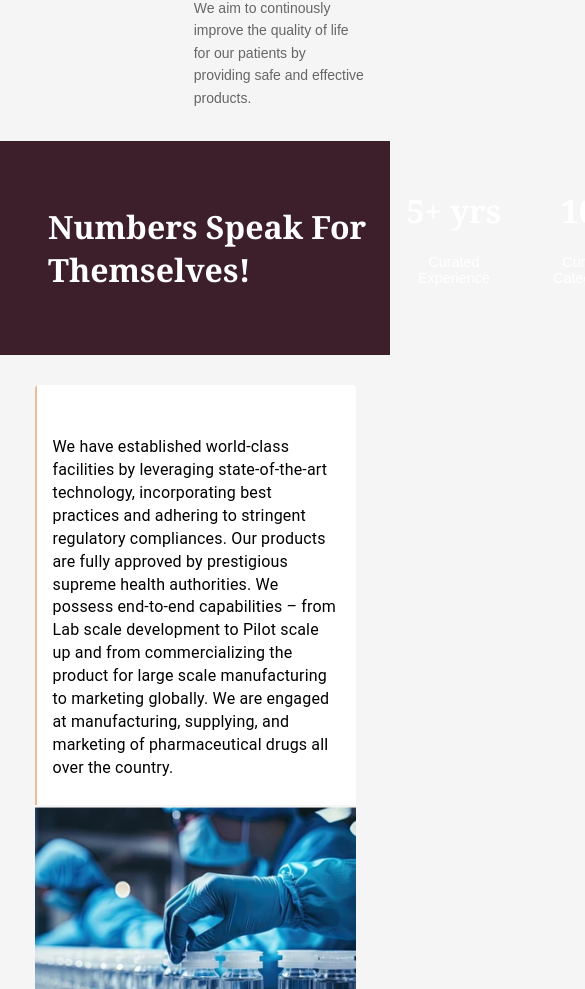
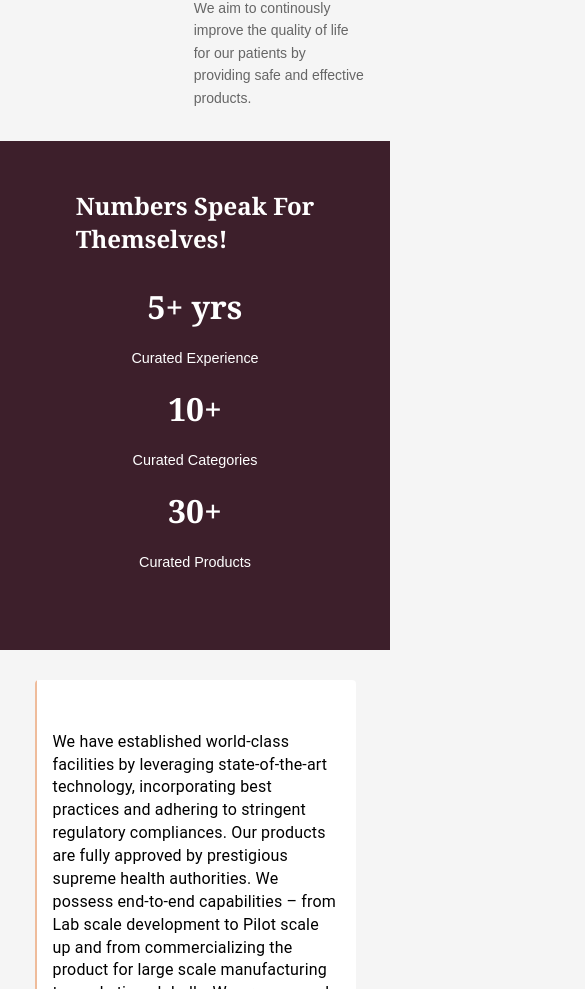
Before and after one commit to RAMNOVA-HEALTHCARE/Ramnova-Website, a React (Vite) app: page /aboutUs in a window 390 px wide. Shown: the part 2036-3025 px from the top of the page, 585 px wide, since content can reach past the window. Built offline with nearby package versions, Linux system fonts and the light colour scheme.

Commit message:
patch on stats sizeing & nav scroll bug

```diff
--- a/src/Components/Appbar.jsx
+++ b/src/Components/Appbar.jsx
@@ -65,7 +65,6 @@ function Appbar() {
       };
 
       const handleCloseNavMenu = () => {
-            window.scrollTo({top:0,behavior:'instant'});
             setAnchorElNav(null);
       };
       const navigate = useNavigate();
@@ -186,8 +185,8 @@ sx={{
                                                             textDecoration: 'none',
                                                       }}>
                                                             <MenuItem
-                                                                  onClick={() => {
-
+                                                                  onClick={(e) => {
+                                                                        e.stopPropagation();
                                                                         handleCloseNavMenu();
                                                                   }}
                                                                   sx={{
--- a/src/Components/Statistic.jsx
+++ b/src/Components/Statistic.jsx
@@ -1,20 +1,45 @@
 import React from 'react';
+import { useState,useEffect } from 'react';
+const StatisticsComponent = () => {
 
-//#353a40
-const StatisticsComponent = () => {
+  const [windowWidth, setWindowWidth] = useState(window.innerWidth);
+
+  useEffect(() => {
+    const handleResize = () => setWindowWidth(window.innerWidth);
+    window.addEventListener('resize', handleResize);
+    return () => window.removeEventListener('resize', handleResize);
+  }, []);
+
   return (
-    <div className="statistics-container" style={{ backgroundColor: '#3D1F2B', color: 'white', padding: '3em' }}>
-      <div className="stats-header" style={{ display: 'flex', justifyContent: 'space-between', alignItems: 'center' }}>
-        <h2 style={{
+    <div className="statistics-container"
+          style={{ backgroundColor: '#3D1F2B', color: 'white', padding: '3em',width:'100%' }}>
+      <div className="stats-header"
+            style={{ display: 'flex',
+            justifyContent: 'space-between',
+            alignItems: 'center',
+            flexDirection: windowWidth <= 470 ? 'column' : 'row',
+          }}
+
+          >
+        <h2
+          style={{
           margin: '0',
           whiteSpace: 'nowrap',
           fontFamily: 'Georgia, serif',
-          fontSize: '2em',
-          fontWeight: '700'
+          fontWeight: '700',
+          marginBottom: windowWidth <= 470 ? '20px' : '0',
+          fontSize: windowWidth <= 870 ? '1.5rem' : '2rem',
         }}>
           Numbers Speak For <br /> Themselves!
         </h2>
-        <div className="stats-row" style={{ display: 'flex', justifyContent: 'space-around', textAlign: 'center', flex: '1', marginLeft: '20px' }}>
+        <div className="stats-row"
+          style={{ display: 'flex',
+                   justifyContent: 'space-around',
+                   textAlign: 'center',
+                   flex: '1',
+                   flexDirection: windowWidth <= 870 ? 'column' : 'row',
+                   padding:'10px'
+                }}>
           <div className="stat-item" style={{ margin: '0 10px' }}>
             <h3 style={{
                margin: '0',
```
